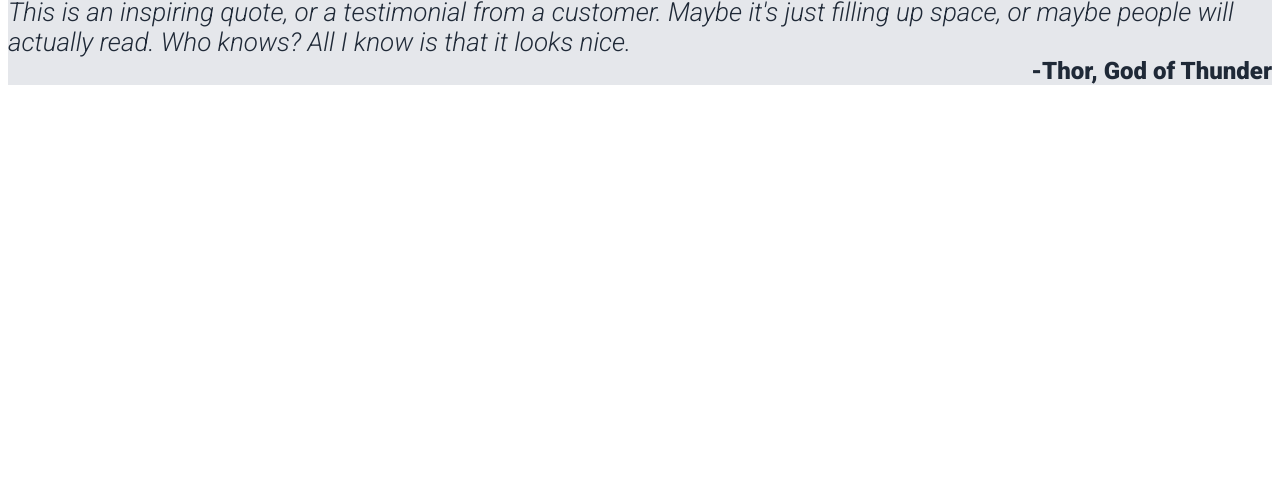
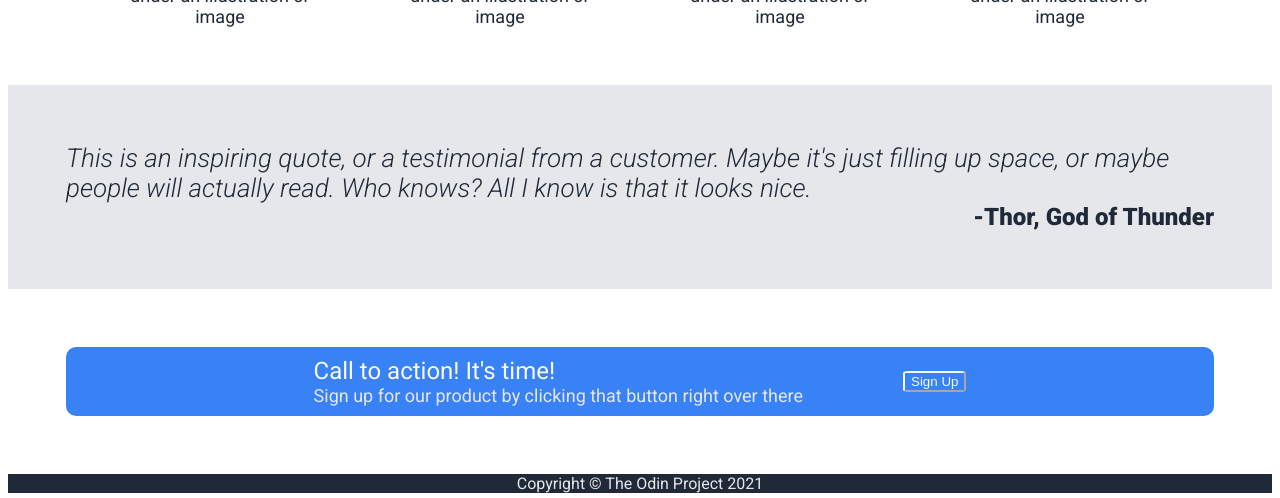
Before and after one commit to Toroshina/odin-landing-page, a plain HTML site: page index2.html in a window 1280 px wide. Shown: the part 700-1198 px from the top of the page. Before the commit the page ends 800 px from the top, so only its background shows below. Drawn offline with Linux system fonts and the light colour scheme.

Commit message:
added call to action button and footer

```diff
--- a/index2.html
+++ b/index2.html
@@ -56,5 +56,13 @@
         <div class = "quote">This is an inspiring quote, or a testimonial from a customer. Maybe it's just filling up space, or maybe people will actually read. Who knows? All I know is that it looks nice.</div>
         <div class = "quotecite">-Thor, God of Thunder</div>
     </div>
+    <div class = "calltoactioncontainer">
+        <div class = "calltoactionsub">
+            <div class = "call">Call to action! It's time!</div>
+            <div class = "callbutton">Sign up for our product by clicking that button right over there</div>
+        </div>
+        <button class = "button2">Sign Up</button>
+    </div>
+    <div class = "footer">Copyright © The Odin Project 2021</div>
 </body>
 </html>
--- a/style2.css
+++ b/style2.css
@@ -95,6 +95,8 @@ a {
     color: #1f2937;
     font-size: 36px;
     flex-direction: column;
+    margin-bottom: 58px;
+    margin-top: 30px;
 }
 
 .picture {
@@ -123,6 +125,7 @@ a {
     justify-content: center;
     align-items: center;
     flex-direction: column;
+    padding: 58px;
 }
 
 .quote {
@@ -140,3 +143,44 @@ a {
     display: flex;
     margin-left: auto;
 }
+
+.calltoactioncontainer{
+    background-color: #3882F6;
+    border-radius: 10px;
+    margin: 58px;
+    display: flex;
+    padding: 10px;
+    justify-content: center;
+    align-items: center;
+    gap: 100px;
+}
+
+.calltoactionsub{
+    display: flex;
+    flex-direction: column;
+}
+
+.call{
+    color: #F9FAF8;
+    font-size: 24px;
+}
+
+.callbutton{
+    font-size: 18px;
+    color:#e5e7eb;
+}
+
+.button2{
+    border-radius: 10%;
+    border-color: #F9FAF8;
+    color: #F9FAF8;
+    background-color: #3882F6;
+}
+
+.footer{
+    background-color: #1F2937;
+    color: #e5e7eb;
+    display: flex;
+    justify-content: center;
+    align-items: center;
+}
```
